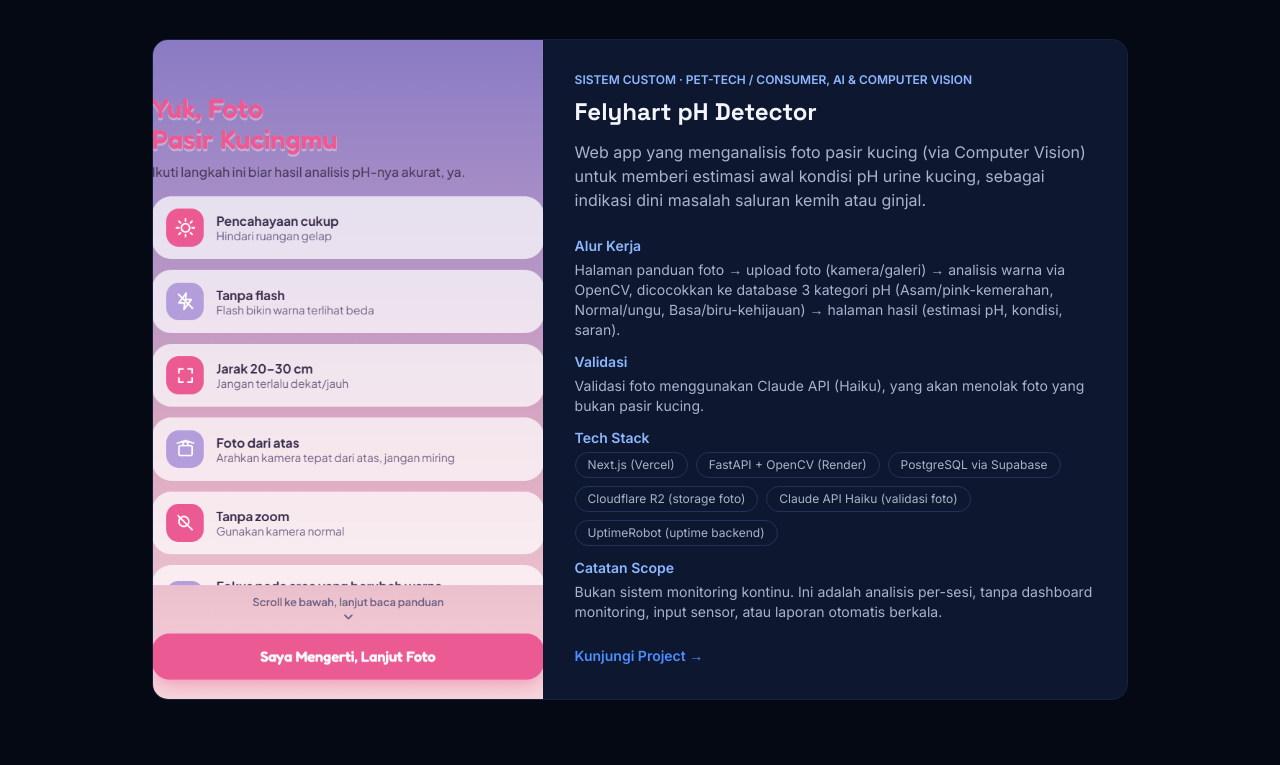
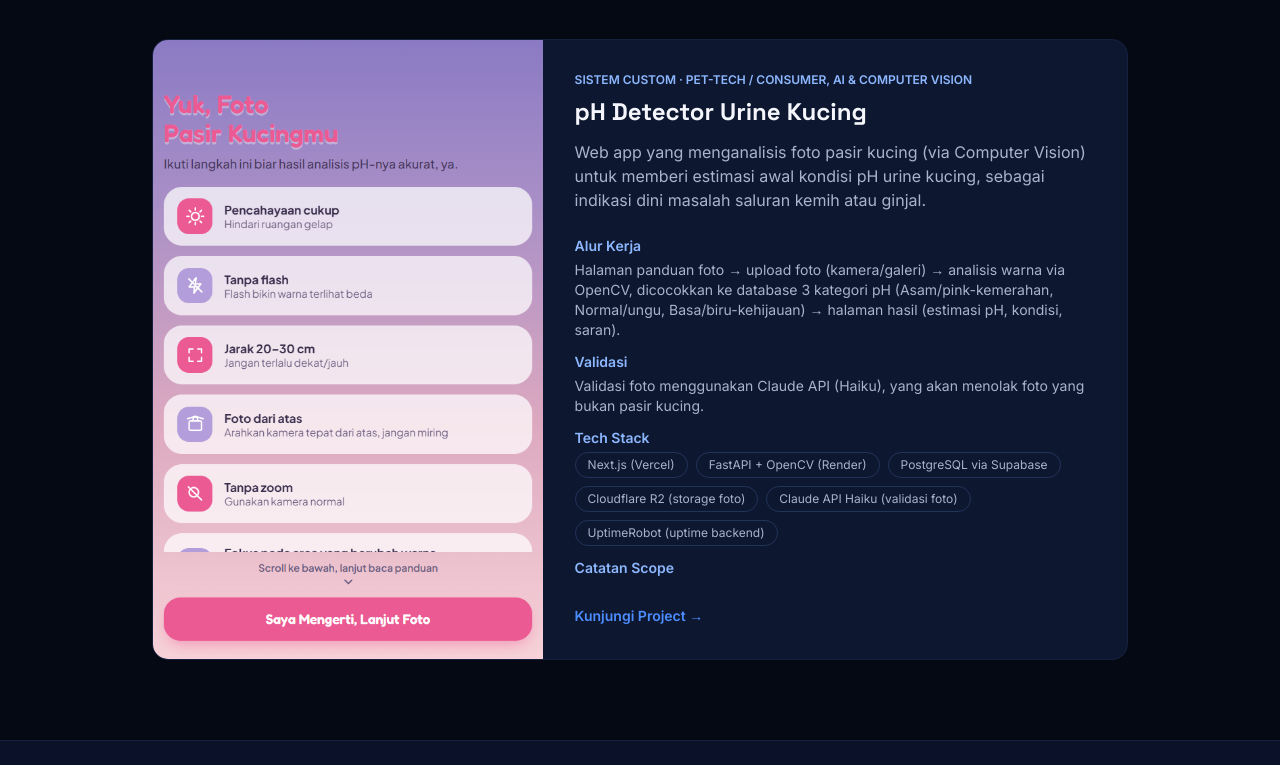
Before and after one commit to afifahhadie/WebXie, a Next.js app: page /projects in a window 1280 px wide. Shown: the part 815-1580 px from the top of the page. Built offline with nearby package versions, Linux system fonts and the light colour scheme.

Commit message:
content: update project name to 'pH Detector Urine Kucing' and remove scope note

```diff
--- a/data/projects.ts
+++ b/data/projects.ts
@@ -10,7 +10,7 @@
     flow: string;
     validation: string;
     stack: string[];
-    scope: string;
+    scope?: string;
   };
 }
 
@@ -37,7 +37,7 @@
   },
   {
     slug: "felyhart-ph-detector",
-    name: "Felyhart pH Detector",
+    name: "pH Detector Urine Kucing",
     category: "Sistem Custom",
     industry: "Pet-tech / consumer, AI & Computer Vision",
     description:
@@ -56,8 +56,6 @@
         "Claude API Haiku (validasi foto)",
         "UptimeRobot (uptime backend)",
       ],
-      scope:
-        "Bukan sistem monitoring kontinu. Ini adalah analisis per-sesi, tanpa dashboard monitoring, input sensor, atau laporan otomatis berkala.",
     },
   },
 ];
```
